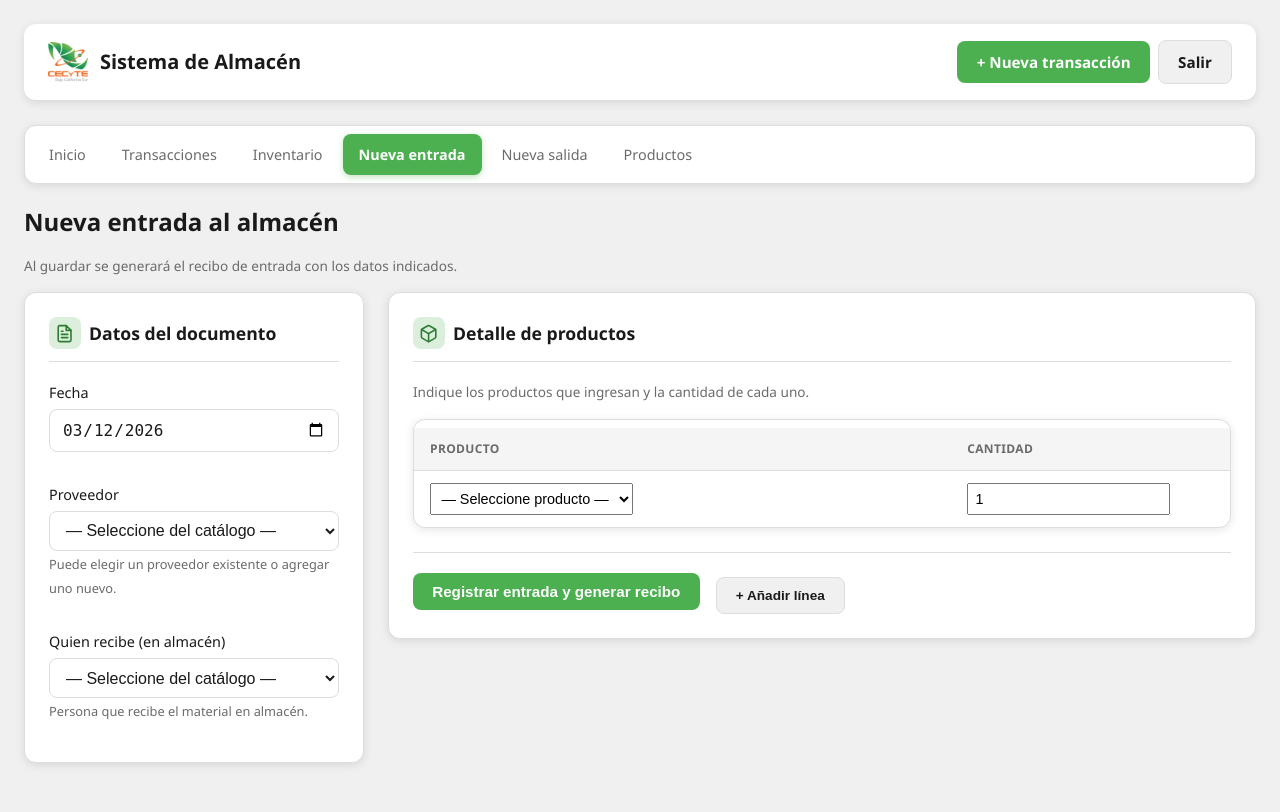
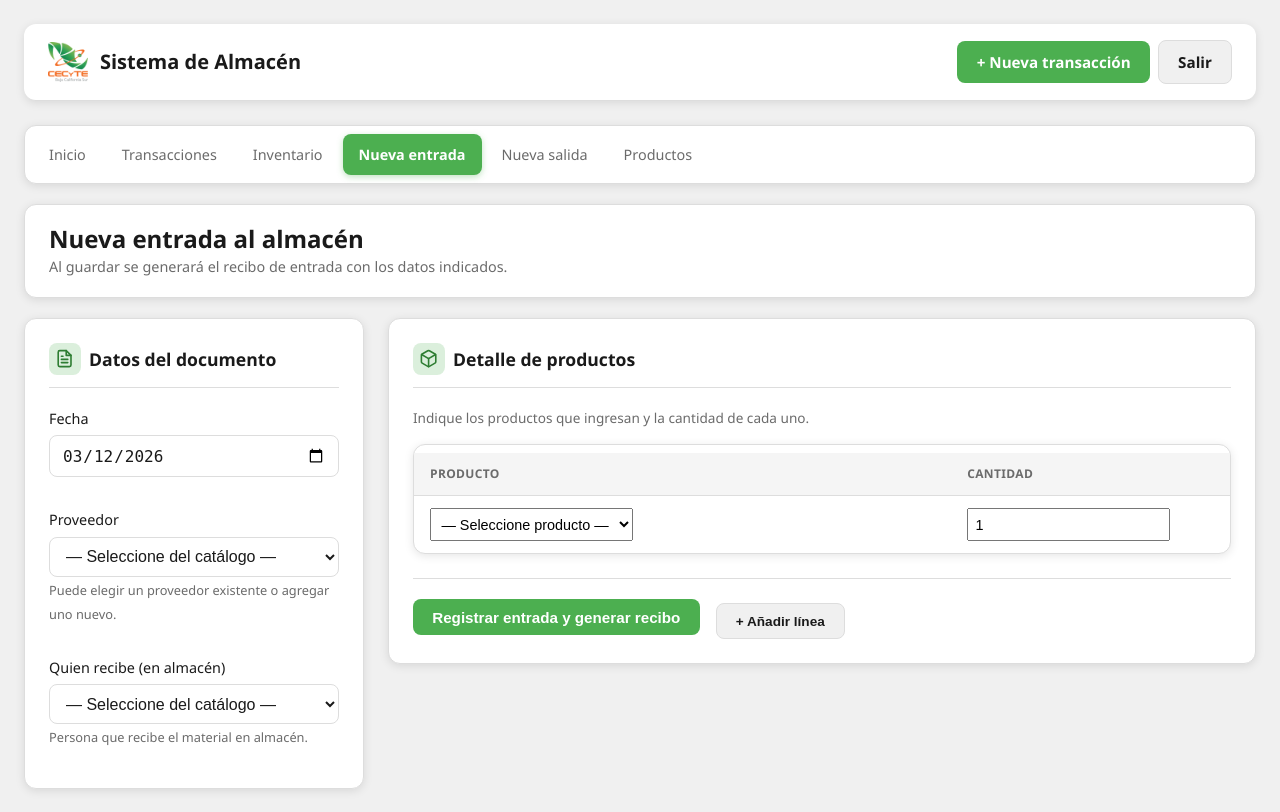
Before and after one commit to SamuelHdzMurillo/sistema-almacen, a PHP site: page /nueva-entrada.php in a window 1280 px wide. Shown: the top 812 px of the page. Before the commit the page ends 772 px from the top, so only its background shows below. Run offline with PHP 8.4, Linux system fonts and the light colour scheme; a user stored in the database is signed in; data comes from the database, SQL or seed files in the repository.

Commit message:
Refactor page headers across multiple files to improve layout consistency and user experience. Introduce a unified header structure with titles and subtitles in 'imprimir-inventario-actual.php', 'nueva-entrada.php', 'nueva-salida.php', 'productos.php', and 'ver-transaccion.php'. Update styles in 'style.css' to support the new header design, enhancing visual coherence across the application.

```diff
--- a/assets/css/style.css
+++ b/assets/css/style.css
@@ -351,12 +351,6 @@ body {
   margin-bottom: 1rem;
 }
 
-.section-header h2 {
-  margin: 0;
-  font-size: 1.25rem;
-  color: var(--text-primary);
-}
-
 .search-filter {
   display: flex;
   gap: 0.5rem;
@@ -569,10 +563,61 @@ tr:hover td {
 }
 
 /* Formularios */
-.page-title {
-  margin: 0 0 1rem 0;
+
+/* Cabecera de página — mismo estilo que inventario (tarjeta con título y opcional subtítulo) */
+.page-header {
+  display: flex;
+  flex-wrap: wrap;
+  align-items: center;
+  justify-content: space-between;
+  gap: 1rem;
+  padding: 1.25rem 1.5rem;
+  background: var(--bg-card);
+  border: 1px solid var(--border);
+  border-radius: var(--radius);
+  box-shadow: var(--shadow);
+  margin-bottom: 1.25rem;
+}
+.page-header-texto {
+  min-width: 0;
+}
+.page-header .page-title {
+  margin: 0 0 0.2rem 0;
   font-size: 1.5rem;
+  font-weight: 700;
   color: var(--text-primary);
+  line-height: 1.2;
+}
+.page-header-subtitulo {
+  margin: 0;
+  font-size: 0.9rem;
+  color: var(--text-muted);
+  line-height: 1.4;
+}
+.page-header-accion {
+  flex-shrink: 0;
+}
+
+/* Título de sección (ej. "Transacciones recientes") — mismo estilo tarjeta que inventario */
+.section-header {
+  padding: 1.25rem 1.5rem;
+  background: var(--bg-card);
+  border: 1px solid var(--border);
+  border-radius: var(--radius);
+  box-shadow: var(--shadow);
+}
+.section-header h2 {
+  margin: 0 0 0.2rem 0;
+  font-size: 1.25rem;
+  font-weight: 700;
+  color: var(--text-primary);
+  line-height: 1.2;
+}
+.section-header .section-desc {
+  margin: 0;
+  font-size: 0.9rem;
+  color: var(--text-muted);
+  line-height: 1.4;
 }
 
 .form-card {
--- a/nueva-entrada.php
+++ b/nueva-entrada.php
@@ -71,8 +71,12 @@ $quienRecibeEntrada = listarQuienRecibeEntrada();
     </header>
     <?php include __DIR__ . '/includes/nav.php'; ?>
 
-    <h1 class="page-title">Nueva entrada al almacén</h1>
-    <p class="form-card-sub">Al guardar se generará el recibo de entrada con los datos indicados.</p>
+    <header class="page-header">
+      <div class="page-header-texto">
+        <h1 class="page-title">Nueva entrada al almacén</h1>
+        <p class="page-header-subtitulo">Al guardar se generará el recibo de entrada con los datos indicados.</p>
+      </div>
+    </header>
     <?php if ($error): ?><div class="alert alert-error"><?= htmlspecialchars($error) ?></div><?php endif; ?>
 
     <form method="post" action="nueva-entrada.php" id="formEntrada" onsubmit="return confirm('¿Está seguro de que desea continuar y registrar la entrada?');">
--- a/productos.php
+++ b/productos.php
@@ -56,7 +56,11 @@ foreach ($inventario as $inv) {
     </header>
     <?php include __DIR__ . '/includes/nav.php'; ?>
 
-    <h1>Productos</h1>
+    <header class="page-header">
+      <div class="page-header-texto">
+        <h1 class="page-title">Productos</h1>
+      </div>
+    </header>
     <?php if ($mensaje): ?><div class="alert alert-success"><?= htmlspecialchars($mensaje) ?></div><?php endif; ?>
 
     <div class="form-layout-dual">
```
Also changed, not shown: imprimir-inventario-actual.php (+8 -6 lines), nueva-salida.php (+6 -2 lines), ver-transaccion.php (+6 -2 lines).
